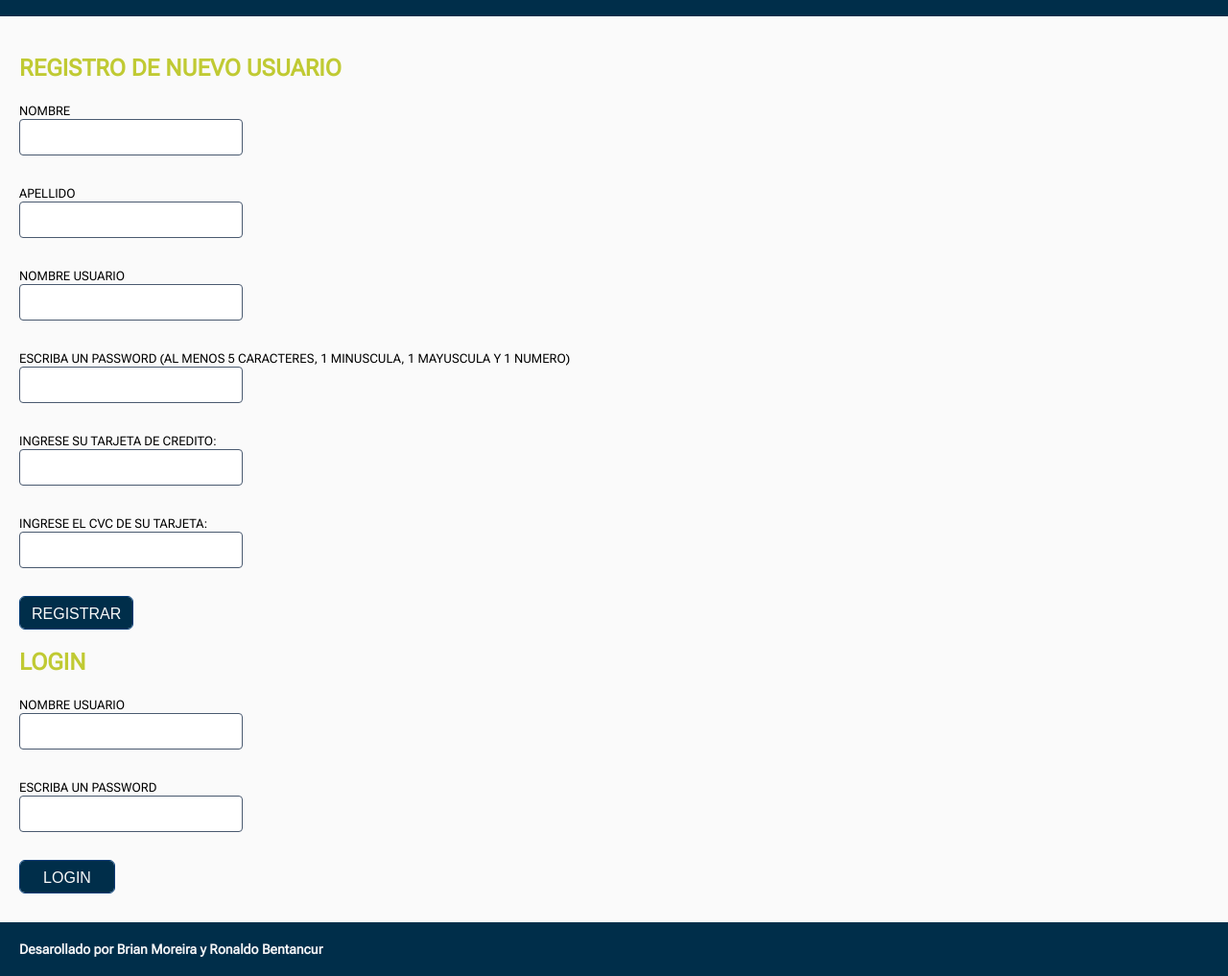
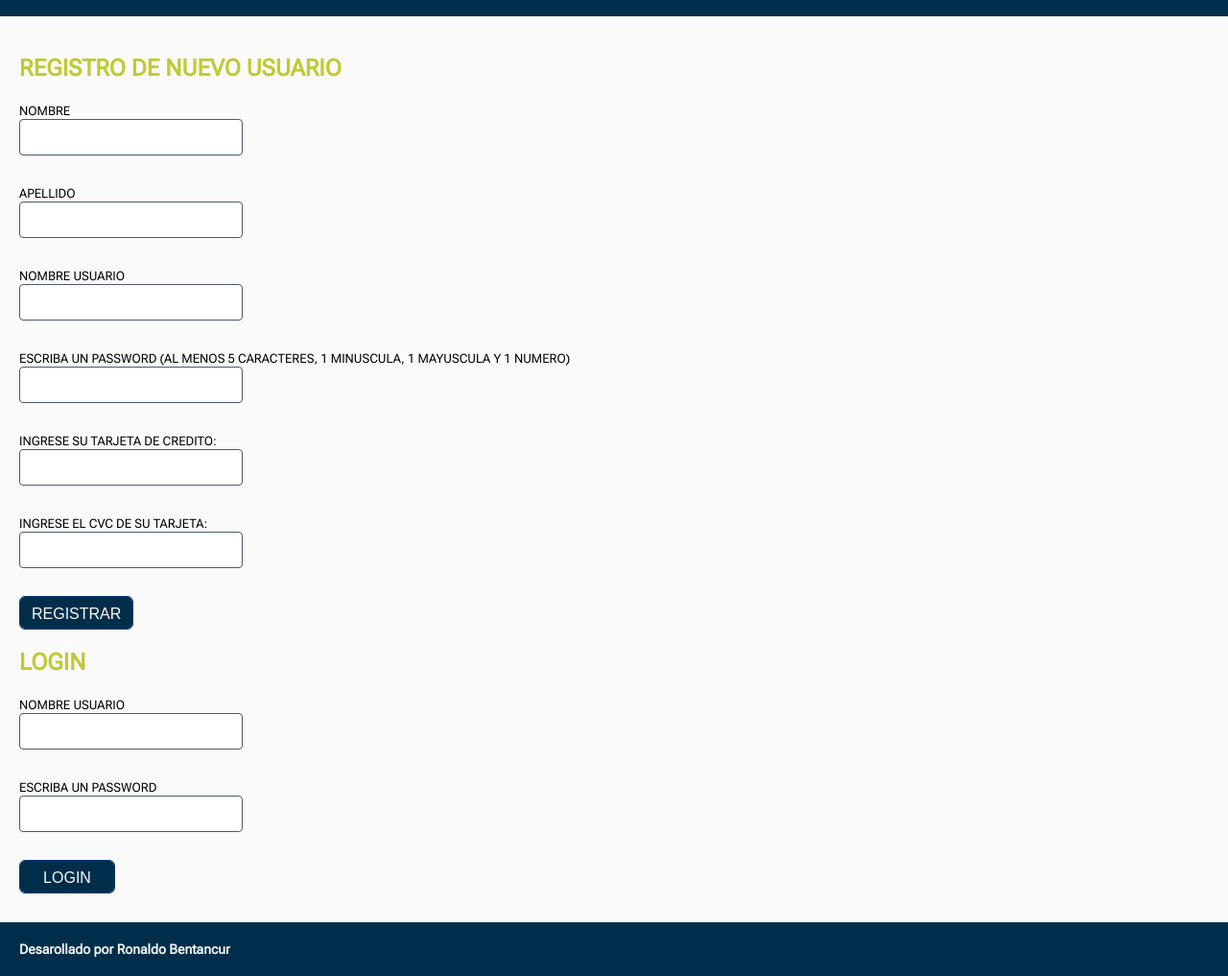
Before and after one commit to RonaldoBen/Proyecto-P1, a plain HTML site: page index.html in a window 1280 px wide. Shown: the part 70-1087 px from the top of the page at 96% size. Drawn offline with Linux system fonts and the light colour scheme.

Commit message:
Correccion en footer

```diff
--- a/index.html
+++ b/index.html
@@ -242,7 +242,7 @@
       </main>
       <!-- FIN CONTENIDO -->
       <footer>
-        <a href="https://www.ort.edu.uy">Desarollado por Brian Moreira y Ronaldo Bentancur</a>
+        <a href="https://www.ort.edu.uy">Desarollado por Ronaldo Bentancur</a>
       </footer>
       <!-- FIN PIE -->
     </div>
```
